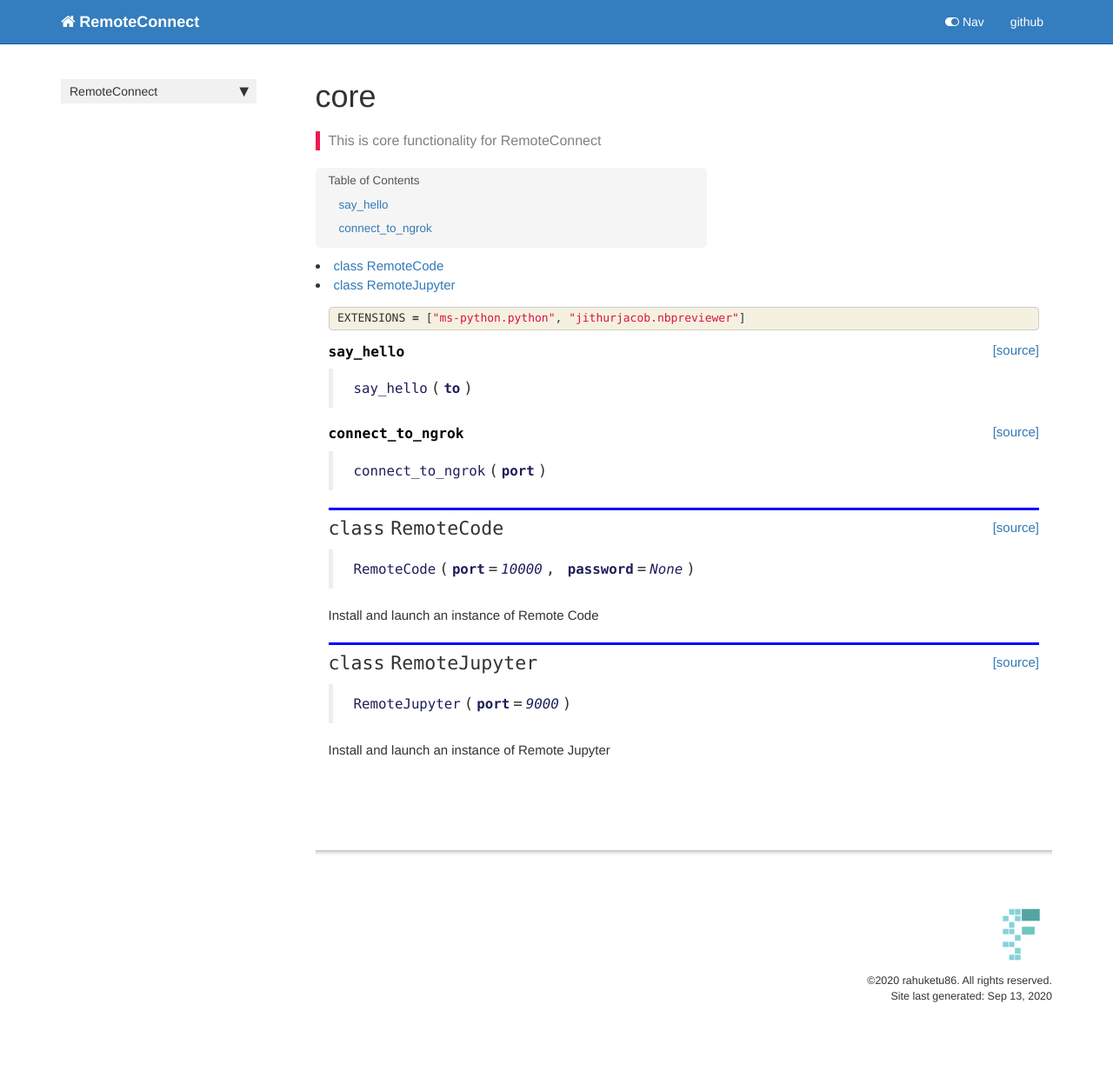
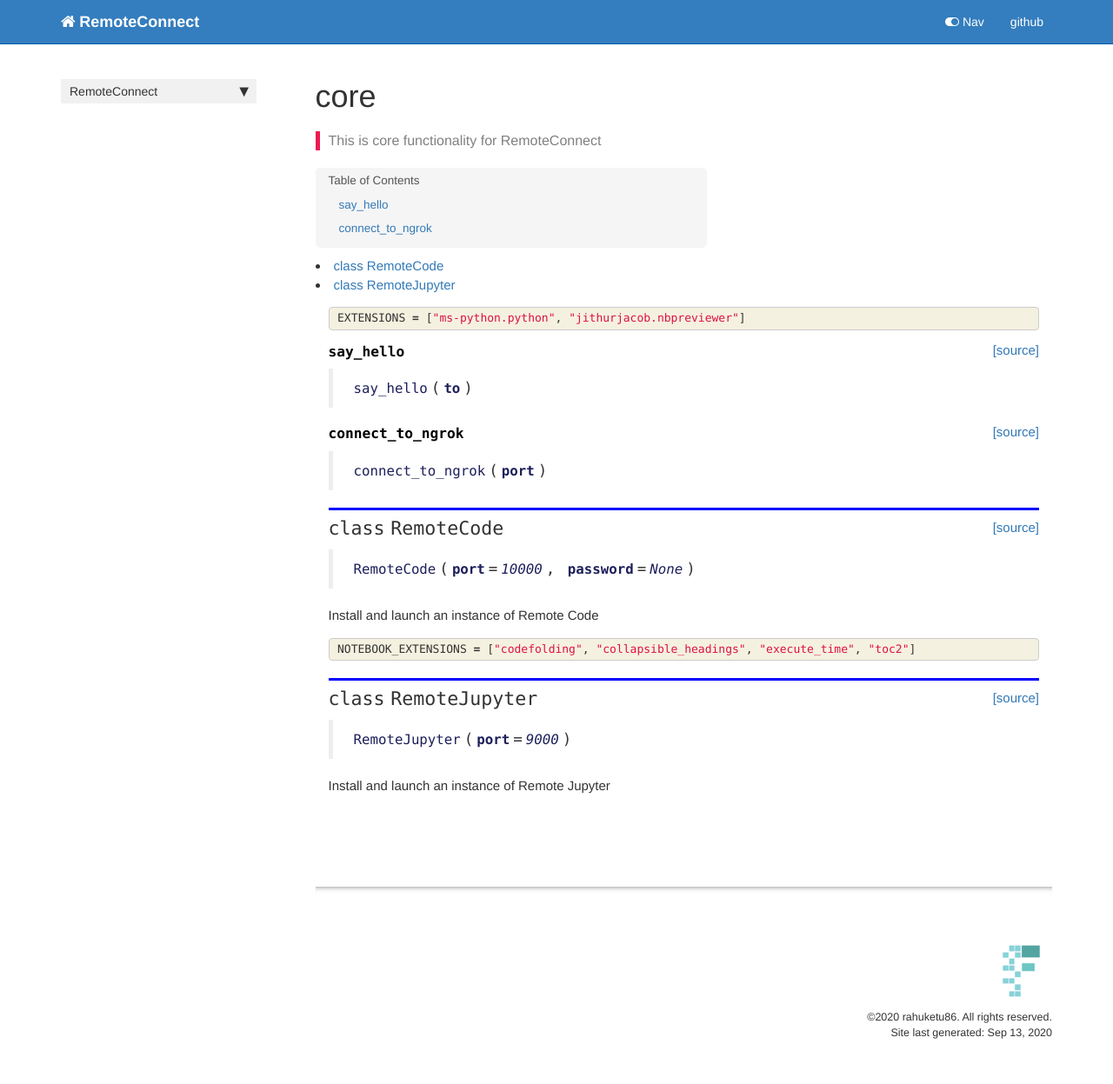
Before and after one commit to Rahuketu86/RemoteConnect, a Jekyll site: the page built from docs/core.html, in a window 1280 px wide. Shown: the whole page at 87% size. Built offline with Jekyll 4.4.1, drawn with Linux system fonts in a browser that asks for light colours; nearby versions of some CDN libraries; comment, search, counter and statistics services are not loaded; before the commit the page ends 1206 px from its top, so only the background shows below that.

Commit message:
Added code for extension installation

```diff
--- a/RemoteConnect/_nbdev.py
+++ b/RemoteConnect/_nbdev.py
@@ -7,6 +7,7 @@
          "say_hello": "00_core.ipynb",
          "connect_to_ngrok": "00_core.ipynb",
          "RemoteCode": "00_core.ipynb",
+         "NOTEBOOK_EXTENSIONS": "00_core.ipynb",
          "RemoteJupyter": "00_core.ipynb",
          "start_code": "01_cli.ipynb",
          "start_jupyter": "01_cli.ipynb"}
--- a/docs/core.html
+++ b/docs/core.html
@@ -71,7 +71,7 @@
 
 
 <div class="output_markdown rendered_html output_subarea ">
-<h4 id="say_hello" class="doc_header"><code>say_hello</code><a href="https://github.com/rahuketu86/RemoteConnect/tree/master/RemoteConnect/core.py#L25" class="source_link" style="float:right">[source]</a></h4><blockquote><p><code>say_hello</code>(<strong><code>to</code></strong>)</p>
+<h4 id="say_hello" class="doc_header"><code>say_hello</code><a href="https://github.com/rahuketu86/RemoteConnect/tree/master/RemoteConnect/core.py#L26" class="source_link" style="float:right">[source]</a></h4><blockquote><p><code>say_hello</code>(<strong><code>to</code></strong>)</p>
 </blockquote>
 
 </div>
@@ -102,7 +102,7 @@
 
 
 <div class="output_markdown rendered_html output_subarea ">
-<h4 id="connect_to_ngrok" class="doc_header"><code>connect_to_ngrok</code><a href="https://github.com/rahuketu86/RemoteConnect/tree/master/RemoteConnect/core.py#L29" class="source_link" style="float:right">[source]</a></h4><blockquote><p><code>connect_to_ngrok</code>(<strong><code>port</code></strong>)</p>
+<h4 id="connect_to_ngrok" class="doc_header"><code>connect_to_ngrok</code><a href="https://github.com/rahuketu86/RemoteConnect/tree/master/RemoteConnect/core.py#L30" class="source_link" style="float:right">[source]</a></h4><blockquote><p><code>connect_to_ngrok</code>(<strong><code>port</code></strong>)</p>
 </blockquote>
 
 </div>
@@ -133,7 +133,7 @@
 
 
 <div class="output_markdown rendered_html output_subarea ">
-<h2 id="RemoteCode" class="doc_header"><code>class</code> <code>RemoteCode</code><a href="https://github.com/rahuketu86/RemoteConnect/tree/master/RemoteConnect/core.py#L40" class="source_link" style="float:right">[source]</a></h2><blockquote><p><code>RemoteCode</code>(<strong><code>port</code></strong>=<em><code>10000</code></em>, <strong><code>password</code></strong>=<em><code>None</code></em>)</p>
+<h2 id="RemoteCode" class="doc_header"><code>class</code> <code>RemoteCode</code><a href="https://github.com/rahuketu86/RemoteConnect/tree/master/RemoteConnect/core.py#L41" class="source_link" style="float:right">[source]</a></h2><blockquote><p><code>RemoteCode</code>(<strong><code>port</code></strong>=<em><code>10000</code></em>, <strong><code>password</code></strong>=<em><code>None</code></em>)</p>
 </blockquote>
 <p>Install and launch an instance of Remote Code</p>
 
@@ -141,6 +141,23 @@
 
 </div>
 
+</div>
+</div>
+
+</div>
+    {% endraw %}
+
+    {% raw %}
+
+<div class="cell border-box-sizing code_cell rendered">
+<div class="input">
+
+<div class="inner_cell">
+    <div class="input_area">
+<div class=" highlight hl-ipython3"><pre><span></span><span class="n">NOTEBOOK_EXTENSIONS</span> <span class="o">=</span> <span class="p">[</span><span class="s2">&quot;codefolding&quot;</span><span class="p">,</span> <span class="s2">&quot;collapsible_headings&quot;</span><span class="p">,</span> <span class="s2">&quot;execute_time&quot;</span><span class="p">,</span> <span class="s2">&quot;toc2&quot;</span><span class="p">]</span>
+</pre></div>
+
+    </div>
 </div>
 </div>
 
@@ -165,7 +182,7 @@
 
 
 <div class="output_markdown rendered_html output_subarea ">
-<h2 id="RemoteJupyter" class="doc_header"><code>class</code> <code>RemoteJupyter</code><a href="https://github.com/rahuketu86/RemoteConnect/tree/master/RemoteConnect/core.py#L89" class="source_link" style="float:right">[source]</a></h2><blockquote><p><code>RemoteJupyter</code>(<strong><code>port</code></strong>=<em><code>9000</code></em>)</p>
+<h2 id="RemoteJupyter" class="doc_header"><code>class</code> <code>RemoteJupyter</code><a href="https://github.com/rahuketu86/RemoteConnect/tree/master/RemoteConnect/core.py#L93" class="source_link" style="float:right">[source]</a></h2><blockquote><p><code>RemoteJupyter</code>(<strong><code>port</code></strong>=<em><code>9000</code></em>)</p>
 </blockquote>
 <p>Install and launch an instance of Remote Jupyter</p>
 
```
Also changed, not shown: RemoteConnect/core.py (+13 -1 lines), 2 other files.
